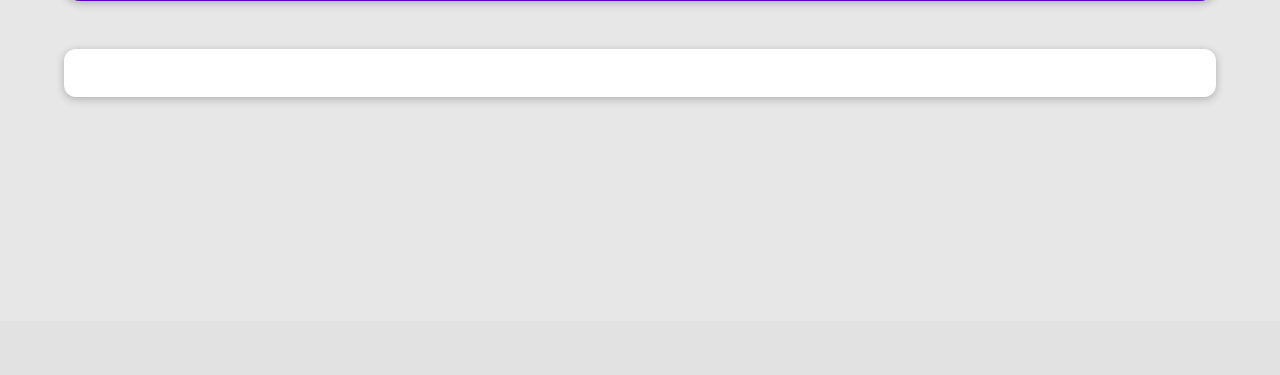
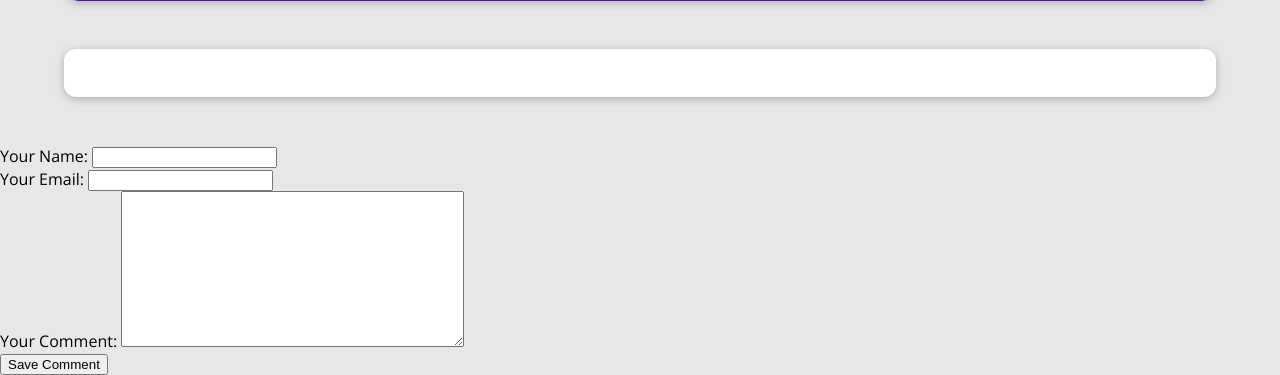
Before and after one commit to DmytroVoronkov/Simple-Blog, a Django app: template blog/templates/blog/post-detail.html in a window 1280 px wide. Shown: the part 479-854 px from the top of the page. Before the commit the page ends 580 px from the top, so only its background shows below. Run offline with Django 5.2, Linux system fonts and the light colour scheme; the template is opened without the code that fills it: values that come from a table or form of the project are taken from there, others are empty.

Commit message:
+ Comment View

```diff
--- /dev/null
+++ b/blog/forms.py
@@ -0,0 +1,14 @@
+from django import forms
+
+from .models import Comment
+
+
+class CommentForm(forms.ModelForm):
+    class Meta:
+        model = Comment
+        exclude = ["post"]
+        labels = {
+            "user_name": "Your Name",
+            "user_email": "Your Email",
+            "text": "Your Comment",
+        }
--- a/blog/templates/blog/post-detail.html
+++ b/blog/templates/blog/post-detail.html
@@ -1,7 +1,13 @@
-{% extends 'layout.html' %} {% load static %} {% block title %} {{post.title}} {% endblock title %}
+{% extends 'layout.html' %}
+{% load static %}
+
+{% block title %} {{post.title}} {% endblock title %}
+
 {% block css_files %}
 <link rel="stylesheet" href="{% static 'blog/styles/post-detail.css' %}" />
-{% endblock css_files %} {% block content %}
+{% endblock css_files %}
+
+{% block content %}
   <section id="summary">
     <h2>{{post.title}}</h2>
     <div>
@@ -15,5 +21,14 @@
       <div>Last Updated on <time>{{post.date}}</time></div>
     </article>
   </section>
+
   <main>{{post.content|linebreaks}}</main>
+
+  <div>
+    <form action="">
+      {{ comment_form }}
+      <button>Save Comment</button>
+    </form>
+  </div>
+
 {% endblock content %}
--- a/blog/views.py
+++ b/blog/views.py
@@ -1,10 +1,10 @@
 from datetime import date
 from typing import Any
-
 from django.shortcuts import render, get_object_or_404
 from django.views.generic import ListView, DetailView
 
 from .models import Post
+from .forms import CommentForm
 
 
 class StartingPageView(ListView):
@@ -32,4 +32,5 @@ class PostDetailView(DetailView):
     def get_context_data(self, **kwargs) -> dict[str, Any]:
         context = super().get_context_data(**kwargs)
         context["post_tags"] = self.object.tags.all()
+        context["comment_form"] = CommentForm()
         return context
```
Lines whose indentation alone changed are shown as unchanged.
